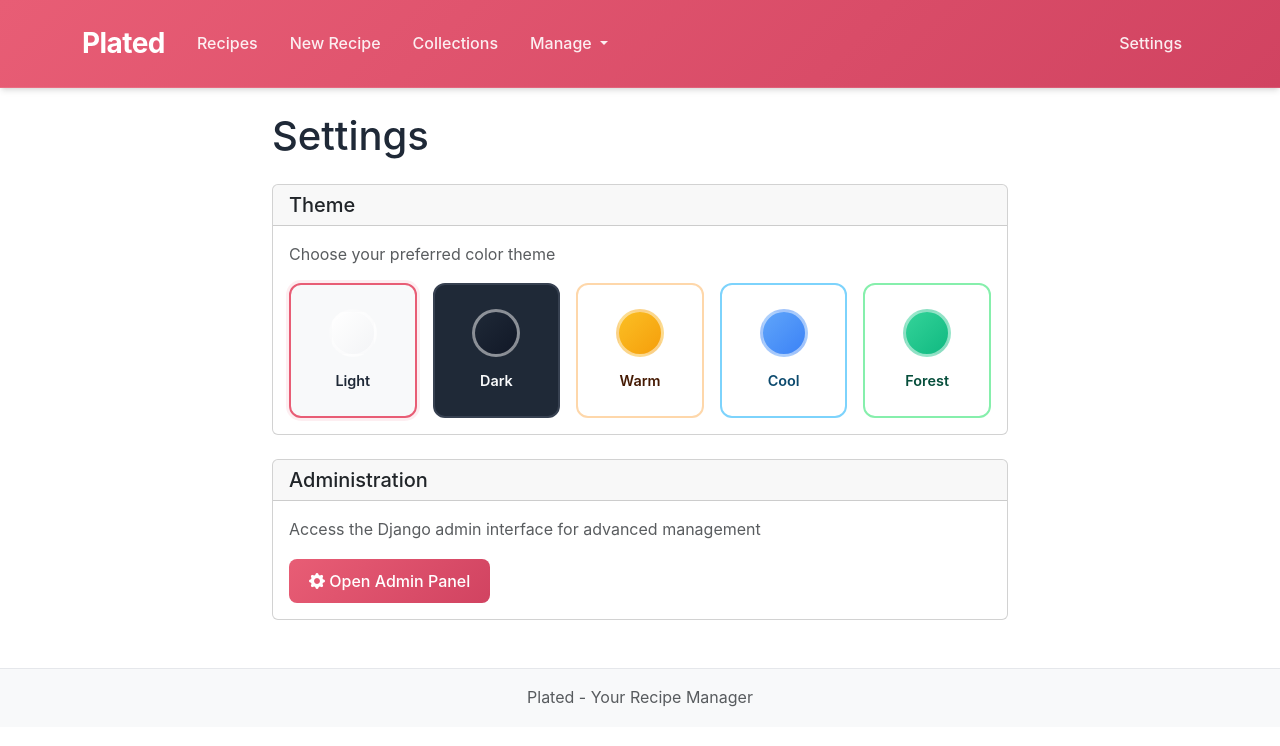
After one commit to AdrianVollmer/Plated, a Django app: page /settings/ in a window 1280 px wide. The commit adds this page. Shown: the top 746 px of the page. Run offline with Django 5.2, Linux system fonts and the light colour scheme.

Commit message:
Add settings view

```diff
--- a/src/recipes/urls.py
+++ b/src/recipes/urls.py
@@ -63,4 +63,6 @@ urlpatterns = [
     ),
     path("manage/units/", views.manage_units, name="manage_units"),
     path("manage/units/rename/", views.rename_unit, name="rename_unit"),
+    # Settings
+    path("settings/", views.settings_view, name="settings"),
 ]
--- a/src/recipes/views.py
+++ b/src/recipes/views.py
@@ -726,3 +726,11 @@ def rename_unit(request: HttpRequest) -> HttpResponse:
         "recipes/rename_unit.html",
         {"old_unit": old_unit, "usage_count": usage_count},
     )
+
+
+# Settings View
+
+
+def settings_view(request: HttpRequest) -> HttpResponse:
+    """Display application settings page."""
+    return render(request, "recipes/settings.html")
--- a/src/static/styles.css
+++ b/src/static/styles.css
@@ -197,6 +197,78 @@ body {
 .theme-btn[data-theme="warm"] { background: linear-gradient(135deg, #fbbf24 0%, #f59e0b 100%); }
 .theme-btn[data-theme="cool"] { background: linear-gradient(135deg, #60a5fa 0%, #3b82f6 100%); }
 .theme-btn[data-theme="forest"] { background: linear-gradient(135deg, #34d399 0%, #10b981 100%); }
+
+/* Theme Switcher in Settings Page */
+.theme-switcher-settings {
+    display: grid;
+    grid-template-columns: repeat(auto-fit, minmax(120px, 1fr));
+    gap: 1rem;
+}
+
+.theme-switcher-settings .theme-btn {
+    width: 100%;
+    height: auto;
+    padding: 1.5rem 1rem;
+    border-radius: var(--radius-lg);
+    border: 2px solid var(--border-color);
+    display: flex;
+    flex-direction: column;
+    align-items: center;
+    justify-content: center;
+    gap: 0.75rem;
+    position: relative;
+    overflow: hidden;
+}
+
+.theme-switcher-settings .theme-btn::before {
+    content: "";
+    width: 3rem;
+    height: 3rem;
+    border-radius: 50%;
+    border: 3px solid rgba(255, 255, 255, 0.5);
+}
+
+.theme-switcher-settings .theme-btn[data-theme="light"]::before {
+    background: linear-gradient(135deg, #fff 0%, #f3f4f6 100%);
+}
+
+.theme-switcher-settings .theme-btn[data-theme="dark"]::before {
+    background: linear-gradient(135deg, #1f2937 0%, #111827 100%);
+}
+
+.theme-switcher-settings .theme-btn[data-theme="warm"]::before {
+    background: linear-gradient(135deg, #fbbf24 0%, #f59e0b 100%);
+}
+
+.theme-switcher-settings .theme-btn[data-theme="cool"]::before {
+    background: linear-gradient(135deg, #60a5fa 0%, #3b82f6 100%);
+}
+
+.theme-switcher-settings .theme-btn[data-theme="forest"]::before {
+    background: linear-gradient(135deg, #34d399 0%, #10b981 100%);
+}
+
+.theme-switcher-settings .theme-btn {
+    background: var(--bg-elevated);
+}
+
+.theme-switcher-settings .theme-btn:hover {
+    transform: translateY(-2px);
+    border-color: var(--primary);
+    box-shadow: var(--shadow-md);
+}
+
+.theme-switcher-settings .theme-btn.active {
+    border-color: var(--primary);
+    background: var(--bg-secondary);
+    box-shadow: 0 0 0 3px rgba(229, 93, 117, 0.1);
+}
+
+.theme-label {
+    font-weight: 600;
+    color: var(--text-primary);
+    font-size: 0.9rem;
+}
 
 /* ============================================
    Main Content Area
--- a/src/templates/base.html
+++ b/src/templates/base.html
@@ -40,16 +40,7 @@
                 </ul>
                 <ul class="navbar-nav ms-auto">
                     <li class="nav-item">
-                        <a class="nav-link" href="{% url 'admin:index' %}">Admin</a>
-                    </li>
-                    <li class="nav-item">
-                        <div class="theme-switcher">
-                            <button class="theme-btn" data-theme="light" title="Light Theme" aria-label="Light Theme"></button>
-                            <button class="theme-btn" data-theme="dark" title="Dark Theme" aria-label="Dark Theme"></button>
-                            <button class="theme-btn" data-theme="warm" title="Warm Theme" aria-label="Warm Theme"></button>
-                            <button class="theme-btn" data-theme="cool" title="Cool Theme" aria-label="Cool Theme"></button>
-                            <button class="theme-btn" data-theme="forest" title="Forest Theme" aria-label="Forest Theme"></button>
-                        </div>
+                        <a class="nav-link" href="{% url 'settings' %}">Settings</a>
                     </li>
                 </ul>
             </div>
--- /dev/null
+++ b/src/templates/recipes/settings.html
@@ -0,0 +1,51 @@
+{% extends "base.html" %}
+
+{% block title %}Settings - Plated{% endblock %}
+
+{% block content %}
+<div class="row">
+    <div class="col-md-8 offset-md-2">
+        <h1 class="mb-4">Settings</h1>
+
+        <!-- Theme Selection Section -->
+        <div class="card mb-4">
+            <div class="card-header">
+                <h5 class="mb-0">Theme</h5>
+            </div>
+            <div class="card-body">
+                <p class="text-muted mb-3">Choose your preferred color theme</p>
+                <div class="theme-switcher-settings">
+                    <button class="theme-btn" data-theme="light" title="Light Theme" aria-label="Light Theme">
+                        <span class="theme-label">Light</span>
+                    </button>
+                    <button class="theme-btn" data-theme="dark" title="Dark Theme" aria-label="Dark Theme">
+                        <span class="theme-label">Dark</span>
+                    </button>
+                    <button class="theme-btn" data-theme="warm" title="Warm Theme" aria-label="Warm Theme">
+                        <span class="theme-label">Warm</span>
+                    </button>
+                    <button class="theme-btn" data-theme="cool" title="Cool Theme" aria-label="Cool Theme">
+                        <span class="theme-label">Cool</span>
+                    </button>
+                    <button class="theme-btn" data-theme="forest" title="Forest Theme" aria-label="Forest Theme">
+                        <span class="theme-label">Forest</span>
+                    </button>
+                </div>
+            </div>
+        </div>
+
+        <!-- Admin Section -->
+        <div class="card">
+            <div class="card-header">
+                <h5 class="mb-0">Administration</h5>
+            </div>
+            <div class="card-body">
+                <p class="text-muted mb-3">Access the Django admin interface for advanced management</p>
+                <a href="{% url 'admin:index' %}" class="btn btn-primary">
+                    <i class="bi bi-gear-fill"></i> Open Admin Panel
+                </a>
+            </div>
+        </div>
+    </div>
+</div>
+{% endblock %}
```
Also changed, not shown: CLAUDE.md (+4 -0 lines).
